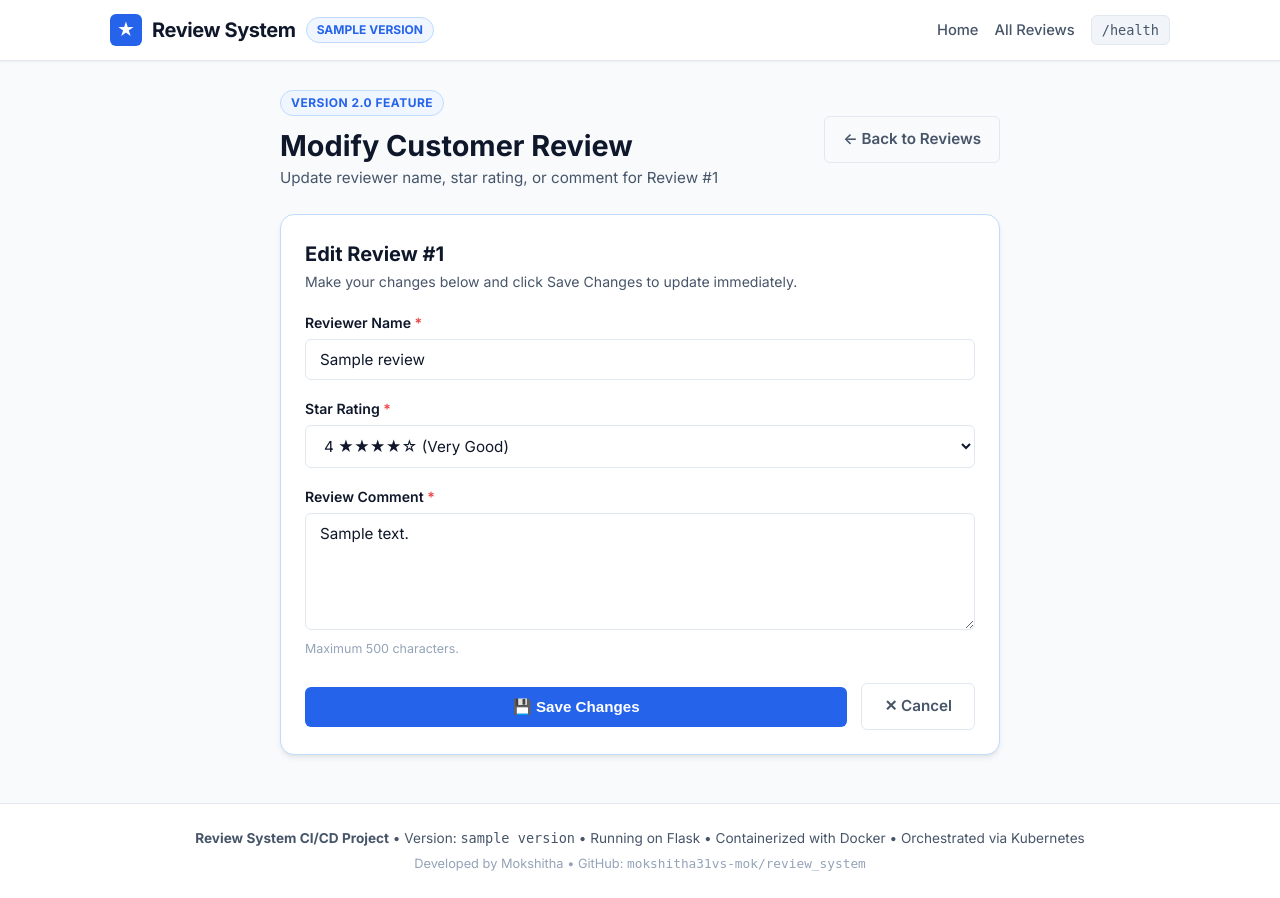
After one commit to mokshitha31vs-mok/review_system, a Flask app: template templates/edit_review.html in a window 1280 px wide. The commit adds this page. Run offline with Flask 3, Linux system fonts and the light colour scheme; the template is opened without the code that fills it: most values are stand-ins (such as "Sample title", 1, 10 or a date in 2020).

Commit message:
feat(v2): implement edit/modify review feature with validation, tests, and UI

```diff
--- a/app.py
+++ b/app.py
@@ -3,6 +3,11 @@ Review System Web Application
 A lightweight Flask application for collecting, validating, displaying,
 and analyzing user reviews. Built for CI/CD demonstration with Docker,
 Jenkins, and Kubernetes across progressive application versions (V1, V2, V3).
+
+Version Features:
+- V1: Basic submission, input validation, live review feed, /health probe (Classic Blue)
+- V2: Star rating filters, aggregate statistics cards, and Review Editing/Modification (Modern Emerald)
+- V3: Multi-criteria sorting, star distribution histogram, and sentiment metrics (Royal Purple)
 
 Persistence Note:
 Reviews are kept in-memory for fast execution, zero external database setup,
@@ -172,8 +177,9 @@ def submit_review():
         )
 
     now = datetime.now()
+    new_id = max((r["id"] for r in reviews), default=0) + 1
     new_review = {
-        "id": len(reviews) + 1,
+        "id": new_id,
         "name": name,
         "rating": rating,
         "comment": comment,
@@ -184,6 +190,65 @@ def submit_review():
     reviews.insert(0, new_review)
     flash("Thank you! Your review has been submitted successfully.", "success")
     return redirect(url_for("home"))
+
+
+@app.route("/reviews/<int:review_id>/edit", methods=["GET", "POST"])
+def edit_review(review_id):
+    """
+    V2 Exclusive Feature: Edit/Modify an existing review.
+    Guarded so that V1 and V3 remain unchanged.
+    """
+    if APP_VERSION != "v2":
+        return "Review editing is only supported in Version 2 (V2).", 403
+
+    target_review = next((r for r in reviews if r["id"] == review_id), None)
+    if not target_review:
+        return f"Review #{review_id} not found.", 404
+
+    if request.method == "POST":
+        name = request.form.get("name", "").strip()
+        comment = request.form.get("comment", "").strip()
+        rating_raw = request.form.get("rating", "").strip()
+
+        try:
+            rating = int(rating_raw)
+        except (ValueError, TypeError):
+            rating = 0
+
+        # Validate edited fields
+        if not name or len(name) > 60:
+            return (
+                "Invalid review edit: Name is required and must not exceed 60 characters.",
+                400,
+            )
+
+        if not comment or len(comment) > 500:
+            return (
+                "Invalid review edit: Comment is required and must not exceed 500 characters.",
+                400,
+            )
+
+        if rating not in range(1, 6):
+            return (
+                "Invalid review edit: Rating must be an integer between 1 and 5.",
+                400,
+            )
+
+        # Apply updates
+        target_review["name"] = name
+        target_review["rating"] = rating
+        target_review["comment"] = comment
+        target_review["updated_at"] = datetime.now().strftime("%Y-%m-%d %H:%M")
+
+        flash("Review updated successfully!", "success")
+        return redirect(url_for("home"))
+
+    # GET request: render the edit review form with pre-filled details
+    return render_template(
+        "edit_review.html",
+        version=APP_VERSION,
+        review=target_review,
+    )
 
 
 @app.route("/health", methods=["GET"])
--- a/k8s/v2-deployment.yaml
+++ b/k8s/v2-deployment.yaml
@@ -19,7 +19,7 @@ spec:
       containers:
         - name: review-system
           image: mmokshitha/review-system:v2
-          imagePullPolicy: IfNotPresent
+          imagePullPolicy: Always
           env:
             - name: APP_VERSION
               value: "v2"
--- a/static/style.css
+++ b/static/style.css
@@ -619,3 +619,75 @@ body {
     color: var(--text-muted);
     font-size: 0.8rem;
 }
+
+/* ==========================================================================
+   Version 2: Review Editing and Modification Enhancements
+   ========================================================================== */
+
+.review-header-actions {
+    display: flex;
+    align-items: center;
+    gap: 10px;
+    flex-wrap: wrap;
+}
+
+.btn-sm {
+    padding: 5px 12px;
+    font-size: 0.82rem;
+    font-weight: 600;
+    border-radius: var(--radius-sm);
+}
+
+.btn-edit {
+    background-color: var(--theme-light);
+    color: var(--theme-primary);
+    border: 1px solid var(--theme-border);
+    text-decoration: none;
+    transition: all 0.15s ease;
+}
+
+.btn-edit:hover {
+    background-color: var(--theme-primary);
+    color: #ffffff;
+    box-shadow: var(--shadow-sm);
+}
+
+.edit-page-container {
+    max-width: 720px;
+    margin: 0 auto;
+}
+
+.edit-card {
+    border: 1px solid var(--theme-border);
+    box-shadow: var(--shadow-md);
+}
+
+.form-actions-flex {
+    display: flex;
+    align-items: center;
+    gap: 14px;
+    margin-top: 24px;
+}
+
+.btn-save {
+    flex: 1;
+}
+
+.btn-cancel {
+    text-decoration: none;
+    padding: 11px 22px;
+}
+
+.badge-tag {
+    display: inline-block;
+    font-size: 0.75rem;
+    font-weight: 700;
+    padding: 3px 10px;
+    border-radius: var(--radius-full);
+    text-transform: uppercase;
+    background-color: var(--theme-light);
+    color: var(--theme-primary);
+    border: 1px solid var(--theme-border);
+    margin-bottom: 8px;
+    letter-spacing: 0.04em;
+}
--- /dev/null
+++ b/templates/edit_review.html
@@ -0,0 +1,56 @@
+{% extends "base.html" %}
+
+{% block content %}
+<div class="edit-page-container">
+    <div class="page-header-flex">
+        <div>
+            <span class="badge-tag">Version 2.0 Feature</span>
+            <h1 class="page-title">Modify Customer Review</h1>
+            <p class="page-subtitle">Update reviewer name, star rating, or comment for Review #{{ review.id }}</p>
+        </div>
+        <div>
+            <a href="{{ url_for('home') }}" class="btn btn-outline">&larr; Back to Reviews</a>
+        </div>
+    </div>
+
+    <div class="card form-card edit-card">
+        <div class="card-header">
+            <h2 class="card-title">Edit Review #{{ review.id }}</h2>
+            <p class="card-subtitle">Make your changes below and click Save Changes to update immediately.</p>
+        </div>
+
+        <form action="{{ url_for('edit_review', review_id=review.id) }}" method="POST" class="review-form">
+            <div class="form-group">
+                <label for="name" class="form-label">Reviewer Name <span class="required">*</span></label>
+                <input type="text" id="name" name="name" class="form-input" value="{{ review.name }}" maxlength="60" required>
+            </div>
+
+            <div class="form-group">
+                <label for="rating" class="form-label">Star Rating <span class="required">*</span></label>
+                <select id="rating" name="rating" class="form-select" required>
+                    <option value="5" {% if review.rating == 5 %}selected{% endif %}>5 ★★★★★ (Excellent)</option>
+                    <option value="4" {% if review.rating == 4 %}selected{% endif %}>4 ★★★★☆ (Very Good)</option>
+                    <option value="3" {% if review.rating == 3 %}selected{% endif %}>3 ★★★☆☆ (Good)</option>
+                    <option value="2" {% if review.rating == 2 %}selected{% endif %}>2 ★★☆☆☆ (Fair)</option>
+                    <option value="1" {% if review.rating == 1 %}selected{% endif %}>1 ★☆☆☆☆ (Poor)</option>
+                </select>
+            </div>
+
+            <div class="form-group">
+                <label for="comment" class="form-label">Review Comment <span class="required">*</span></label>
+                <textarea id="comment" name="comment" class="form-textarea" rows="5" maxlength="500" required>{{ review.comment }}</textarea>
+                <div class="form-hint">Maximum 500 characters.</div>
+            </div>
+
+            <div class="form-actions-flex">
+                <button type="submit" class="btn btn-primary btn-save">
+                    💾 Save Changes
+                </button>
+                <a href="{{ url_for('home') }}" class="btn btn-outline btn-cancel">
+                    ✕ Cancel
+                </a>
+            </div>
+        </form>
+    </div>
+</div>
+{% endblock %}
```
Also changed, not shown: templates/index.html (+13 -6 lines), templates/reviews.html (+13 -6 lines), test_app.py (+108 -2 lines), README.md.
